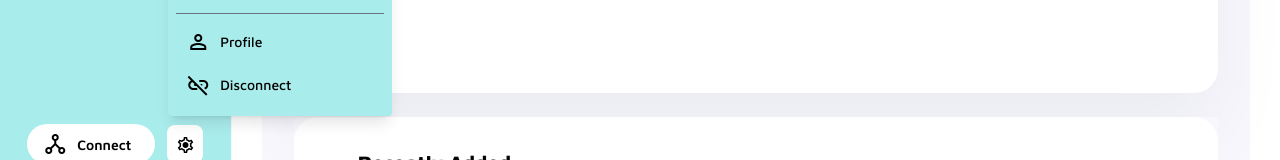
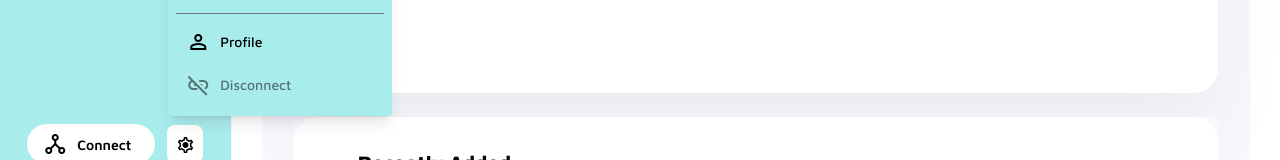
Before and after one commit to sameer-shamshad/HandySloth, a React (Vite) app: page / in a window 1280 px wide. Both pictures are taken after a click on the button "settings". Shown: the part 596-756 px from the top of the page. Built offline with nearby package versions, Linux system fonts and the light colour scheme.

Commit message:
Handled proper authentication and session checking.

```diff
--- a/src/components/Sidebar/SettingsMenu.tsx
+++ b/src/components/Sidebar/SettingsMenu.tsx
@@ -1,4 +1,5 @@
 import React, { useRef, useEffect } from 'react';
+import { useAuth } from '../../context';
 
 interface SettingsMenuProps {
   isDarkMode: boolean;
@@ -8,6 +9,9 @@ interface SettingsMenuProps {
 
 const SettingsMenu: React.FC<SettingsMenuProps> = ({ isDarkMode, onToggleDarkMode, onClose }) => {
   const menuRef = useRef<HTMLDivElement>(null);
+  const { state: authState, send: authSend } = useAuth();
+
+  const isAuthenticated = authState.matches('authenticated');
 
   useEffect(() => {
     const handleClickOutside = (event: MouseEvent) => {
@@ -54,10 +58,9 @@ const SettingsMenu: React.FC<SettingsMenuProps> = ({ isDarkMode, onToggleDarkMod
         type="button"
         className="w-full! flex items-center justify-start! gap-3 py-2! bg-transparent! transition-colors"
         onClick={() => {
-          console.log('Profile clicked');
           onClose();
         }}
-      >
+        >
         <span className="material-symbols-outlined text-black-color">person</span>
         <span className="text-sm font-medium text-black-color">Profile</span>
       </button>
@@ -65,9 +68,10 @@ const SettingsMenu: React.FC<SettingsMenuProps> = ({ isDarkMode, onToggleDarkMod
       {/* Disconnect */}
       <button
         type="button"
-        className="w-full! flex items-center justify-start! bg-transparent! mt-2"
+        disabled={!isAuthenticated}
+        className="w-full! flex items-center justify-start! bg-transparent! mt-2 disabled:opacity-50 disabled:cursor-not-allowed"
         onClick={() => {
-          console.log('Disconnect clicked');
+          authSend({ type: 'LOGOUT' });
           onClose();
         }}
       >
--- a/src/components/Sidebar/Sidebar.tsx
+++ b/src/components/Sidebar/Sidebar.tsx
@@ -6,6 +6,7 @@ import { NavLink } from 'react-router-dom';
 import { sidebarMachine } from '../../machines/SidebarMachine';
 import { useModal } from '../../context/ModalProvider';
 import AuthModal from '../AuthModal';
+import { useAuth } from '../../context';
 
 interface NavItem {
   label: string;
@@ -16,6 +17,9 @@ interface NavItem {
 
 const Sidebar = () => {
   const { openModal } = useModal();
+  const { state: authState } = useAuth();
+
+  const isAuthenticated = authState.matches('authenticated');
 
   const getInitialDarkMode = () => {
     if (typeof window === 'undefined') return false;
@@ -141,7 +145,8 @@ const Sidebar = () => {
       >
         <button
           type="button"
-          className="flex items-center justify-center md:gap-2 py-2! rounded-full! pl-4! pr-6!"
+          disabled={isAuthenticated}
+          className="flex items-center justify-center md:gap-2 py-2! rounded-full! pl-4! pr-6! disabled:opacity-50 disabled:cursor-not-allowed"
           onClick={() => {
             openModal({
               component: <AuthModal />,
@@ -151,7 +156,7 @@ const Sidebar = () => {
           }}
         >
           <span className="material-symbols-outlined">network_node</span>
-          <span className="hidden md:block">Connect</span>
+          <span className="hidden md:block">{isAuthenticated ? 'Connected' : 'Connect'}</span>
         </button>
 
           <button
--- a/src/machines/LoginMachine.tsx
+++ b/src/machines/LoginMachine.tsx
@@ -78,8 +78,8 @@ const loginMachine = setup({
   id: 'loginMachine',
   initial: 'idle',
   context: {
-    email: '',
-    password: '',
+    email: 'sameershamshad.42@gmail.com',
+    password: '12345678',
     error: null,
     authResponse: null,
   },
--- a/src/services/authService.ts
+++ b/src/services/authService.ts
@@ -26,6 +26,7 @@ interface AuthResponse {
 }
 
 export const checkSession = async (accessToken: string): Promise<CheckSessionResponse> => {
+  console.log('Checking session...', accessToken);
   try {
     const response = await axios.get<CheckSessionResponse>('/api/auth/check-session', {
       headers: {
```
